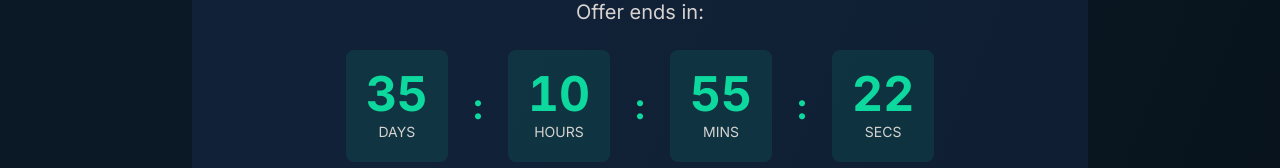
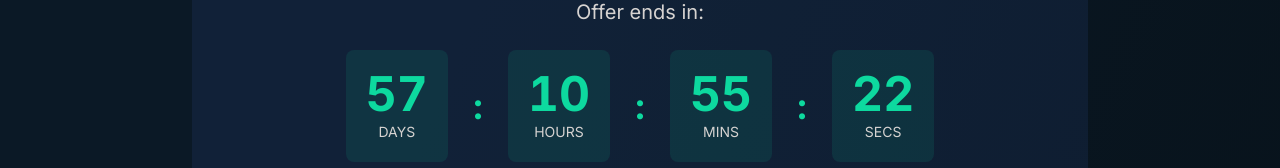
Before and after one commit to AGuerriere/mindtechnica, a Next.js app: page /promo in a window 1280 px wide. Shown: the part 488-656 px from the top of the page. Built offline with nearby package versions, Linux system fonts and the light colour scheme; a web font is replaced by a local one.

Commit message:
updated timer

```diff
--- a/src/components/CountdownTimer.tsx
+++ b/src/components/CountdownTimer.tsx
@@ -24,8 +24,8 @@ export default function CountdownTimer() {
       const now = new Date()
       const currentYear = now.getFullYear()
 
-      // Set target date to July 10th of current year at 23:59:59
-      const targetDate = new Date(currentYear, 6, 10, 23, 59, 59)
+      // Set target date to August 1st of current year at 23:59:59
+      const targetDate = new Date(currentYear, 7, 1, 23, 59, 59)
 
       // If we're past June 15th this year, target next year
       if (now > targetDate) {
```
